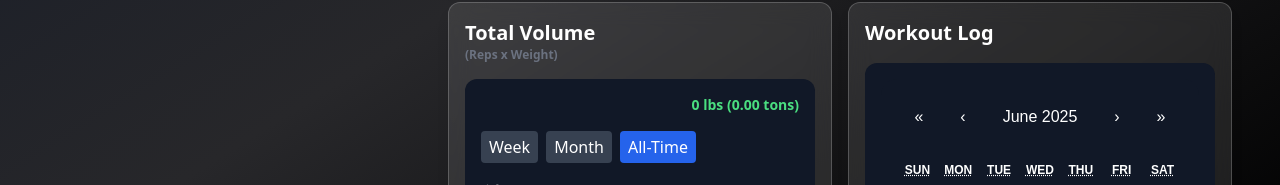
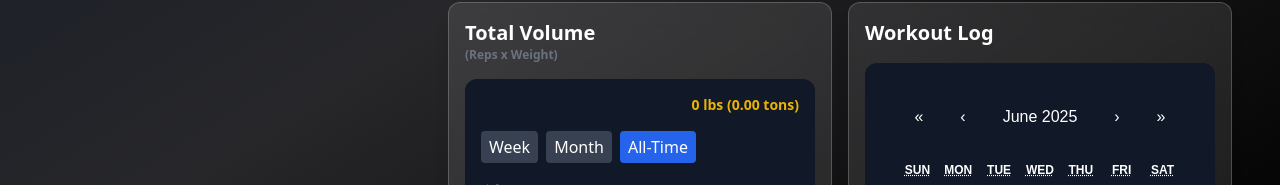
Before and after one commit to BrascoMarketing/Kevin-s-React-App-Tracker, a React (Vite) app: page / in a window 1280 px wide. Shown: the part 506-691 px from the top of the page. Built offline with nearby package versions, Linux system fonts and the light colour scheme.

Commit message:
Updated colors in Total Volume Chart

```diff
--- a/src/components/VolumeChart.jsx
+++ b/src/components/VolumeChart.jsx
@@ -58,7 +58,7 @@ const data = {
       label: "Total Volume (Reps × Weight)",
       data: sortedDates.map((date) => volumeByDate[date]),
       fill: false,
-      borderColor: "#4ade80",
+      borderColor: "#f0b100",
       tension: 0.3,
     },
   ],
@@ -90,7 +90,7 @@ const options = {
 return (
   <div className="bg-gray-900 text-white rounded-xl p-4 space-y-4">
     <div className="flex justify-end items-center mb-2">
-      <span className="text-sm text-green-400 font-bold">
+      <span className="text-sm text-yellow-500 font-bold">
         {totalVolume.toLocaleString()} lbs{" "}
         ({(totalVolume / 2000).toFixed(2).toLocaleString()} tons)
       </span>
```
